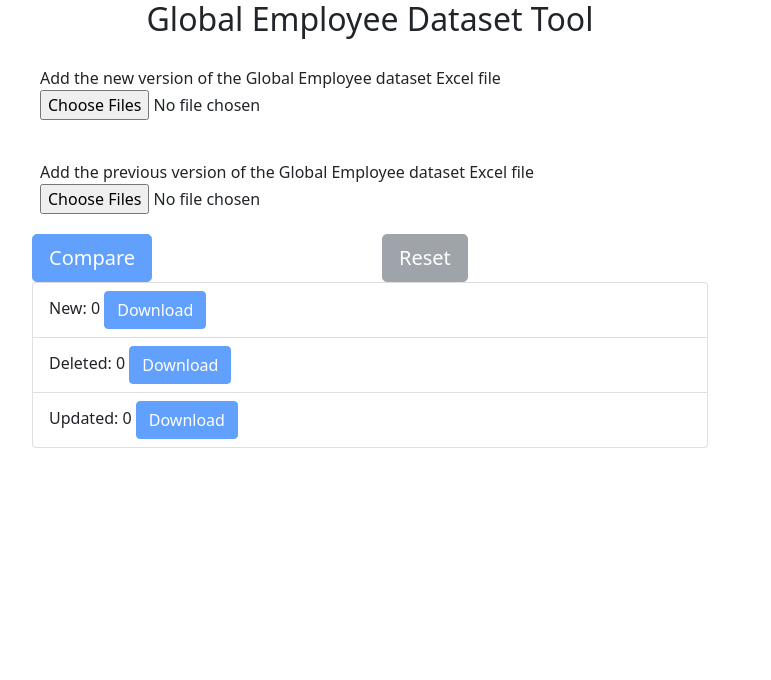
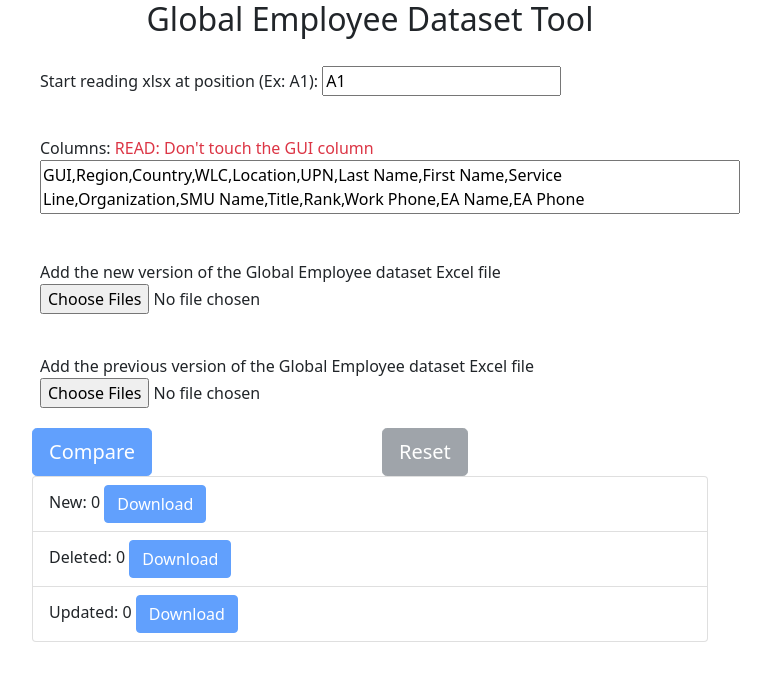
Before and after one commit to kaysinho/compare-xlsx, an Angular app: page / in a window 1280 px wide. Shown: the top 680 px of the page, without its empty margins (270-1041 px from the left). Built offline with nearby package versions, Linux system fonts and the light colour scheme.

Commit message:
feat: add change reading position & filter data by custom columns

```diff
--- a/src/app/app.component.html
+++ b/src/app/app.component.html
@@ -1,13 +1,33 @@
 <h2 class="text-center">Global Employee Dataset Tool</h2>
 
 <div class="container">
+  <div class="row">
+    <div class="form-group">
+      <span>Start reading xlsx at position (Ex: A1): </span>
+      <input [(ngModel)]="startAt" />
+    </div>
+  </div>
+  <div class="row">
+    <div class="form-group">
+      <span>Columns: </span>
+      <span class="text-danger">READ: Don't touch the GUI column</span>
+      <textarea class="input-columns" [(ngModel)]="customArray"></textarea>
+    </div>
+  </div>
   <form>
     <div class="row">
       <div class="form-group">
-        <label for="newFile">Add the new version of the Global Employee dataset Excel file</label>
-        <input type="file" class="form-control-file" multiple="false" (change)="onFileChange(NEW, $event)"
+        <label for="newFile"
+          >Add the new version of the Global Employee dataset Excel file</label
+        >
+        <input
+          type="file"
+          class="form-control-file"
+          multiple="false"
+          (change)="onFileChange(NEW, $event)"
           accept=".csv, application/vnd.openxmlformats-officedocument.spreadsheetml.sheet, application/vnd.ms-excel"
-          id="newFile" />
+          id="newFile"
+        />
         <div class="spinner-border" role="status" *ngIf="readingNewFile">
           <span class="sr-only"></span>
         </div>
@@ -16,11 +36,18 @@
 
     <div class="row">
       <div class="form-group">
-        <label for="previousFile">Add the previous version of the Global Employee dataset Excel
-          file</label>
-        <input type="file" class="form-control-file" multiple="false" (change)="onFileChange(OLD, $event)"
+        <label for="previousFile"
+          >Add the previous version of the Global Employee dataset Excel
+          file</label
+        >
+        <input
+          type="file"
+          class="form-control-file"
+          multiple="false"
+          (change)="onFileChange(OLD, $event)"
           accept=".csv, application/vnd.openxmlformats-officedocument.spreadsheetml.sheet, application/vnd.ms-excel"
-          id="previousFile" />
+          id="previousFile"
+        />
         <div class="spinner-border" role="status" *ngIf="readingPreviousFile">
           <span class="sr-only"></span>
         </div>
@@ -29,14 +56,26 @@
   </form>
   <div class="row">
     <div class="col-md-6">
-      <button type="button" class="btn btn-primary btn-lg mx-auto" (click)="compare()"
-        [disabled]="newFile.length < 1 || previousFile.length < 1">
+      <button
+        type="button"
+        class="btn btn-primary btn-lg mx-auto"
+        (click)="compare()"
+        [disabled]="
+          newFile.length < 1 ||
+          previousFile.length < 1 ||
+          !customArray.includes('GUI')
+        "
+      >
         Compare
       </button>
     </div>
     <div class="col-md-6">
-      <button [disabled]="newFile.length < 1 || previousFile < 1" type="button" class="btn btn-secondary btn-lg mx-auto"
-        (click)="reset()">
+      <button
+        [disabled]="newFile.length < 1 || previousFile < 1"
+        type="button"
+        class="btn btn-secondary btn-lg mx-auto"
+        (click)="reset()"
+      >
         Reset
       </button>
     </div>
@@ -45,32 +84,56 @@
   <ul class="list-group">
     <li class="list-group-item">
       New: {{ newRecords?.length }}
-      <button type="button" [disabled]="newRecords.length < 1" class="btn btn-primary mx-auto"
-        (click)="download('new')">
+      <button
+        type="button"
+        [disabled]="newRecords.length < 1"
+        class="btn btn-primary mx-auto"
+        (click)="download('new')"
+      >
         Download
       </button>
-      <div class="spinner-border" role="status" *ngIf="writing && newRecords.length == 0">
+      <div
+        class="spinner-border"
+        role="status"
+        *ngIf="writing && newRecords.length == 0"
+      >
         <span class="sr-only"></span>
       </div>
     </li>
     <li class="list-group-item">
       Deleted: {{ deletedRecords?.length }}
-      <button type="button" [disabled]="deletedRecords.length < 1" class="btn btn-primary mx-auto"
-        (click)="download('deleted')">
+      <button
+        type="button"
+        [disabled]="deletedRecords.length < 1"
+        class="btn btn-primary mx-auto"
+        (click)="download('deleted')"
+      >
         Download
       </button>
-      <div class="spinner-border" role="status" *ngIf="writing && deletedRecords.length == 0">
+      <div
+        class="spinner-border"
+        role="status"
+        *ngIf="writing && deletedRecords.length == 0"
+      >
         <span class="sr-only"></span>
       </div>
     </li>
     <li class="list-group-item">
       Updated: {{ editedRecords?.length }}
-      <button type="button" [disabled]="editedRecords.length < 1" class="btn btn-primary mx-auto"
-        (click)="download('updated')">
+      <button
+        type="button"
+        [disabled]="editedRecords.length < 1"
+        class="btn btn-primary mx-auto"
+        (click)="download('updated')"
+      >
         Download
       </button>
 
-      <div class="spinner-border" role="status" *ngIf="writing && editedRecords.length == 0">
+      <div
+        class="spinner-border"
+        role="status"
+        *ngIf="writing && editedRecords.length == 0"
+      >
         <span class="sr-only"></span>
       </div>
     </li>
--- a/src/app/app.component.scss
+++ b/src/app/app.component.scss
@@ -1,6 +1,10 @@
-.container{
-    max-width: 700px;
+.container {
+	max-width: 700px;
 }
-.form-group{
-    padding: 20px;
+.form-group {
+	padding: 20px;
 }
+.input-columns {
+	width: 700px;
+	resize: none;
+}
--- a/src/app/app.component.ts
+++ b/src/app/app.component.ts
@@ -7,18 +7,37 @@ import * as XLSX from 'xlsx';
   styleUrls: ['./app.component.scss'],
 })
 export class AppComponent {
+  readonly NEW = 'new';
+  readonly OLD = 'old';
+  startAt = 'A1';
   readingNewFile: boolean = false;
   readingPreviousFile: boolean = false;
   writing: boolean = false;
-  readonly NEW = 'new';
-  readonly OLD = 'old';
-  readonly startAt = 'A1';
   newFile: any = [];
   previousFile: any = [];
   updateEveryMS = 1000;
   newRecords: Array<any> = [];
   deletedRecords: Array<any> = [];
   editedRecords: Array<any> = [];
+  sheetName: string = '';
+  customArray = [
+    'GUI',
+    'Region',
+    'Country',
+    'WLC',
+    'Location',
+    'UPN',
+    'Last Name',
+    'First Name',
+    'Service Line',
+    'Organization',
+    'SMU Name',
+    'Title',
+    'Rank',
+    'Work Phone',
+    'EA Name',
+    'EA Phone',
+  ];
   constructor() {}
   onFileChange(status: string, ev: any) {
     status === this.NEW
@@ -31,14 +50,14 @@ export class AppComponent {
     reader.onload = (event) => {
       const data = reader.result;
       workBook = XLSX.read(data, { type: 'binary' });
-      const nameSheet = workBook.SheetNames[0]
-      const ref = workBook.Sheets[nameSheet]['!ref'];
+      this.sheetName = workBook.SheetNames[0];
+      const ref = workBook.Sheets[this.sheetName]['!ref'];
       const endAt = ref.split(':')[1];
       const range = `${this.startAt}:${endAt}`;
       jsonData = workBook.SheetNames.reduce((initial: any, name: any) => {
         const sheet = workBook.Sheets[name];
         initial[name] = XLSX.utils.sheet_to_json(sheet, { range });
-        return initial;
+        return this.filterByCustomColumns(initial[name]);
       }, {});
       if (status === this.NEW) {
         this.newFile = jsonData;
@@ -70,15 +89,23 @@ export class AppComponent {
         }
       };
       worker.postMessage({
-        newFile: this.newFile.Sheet1,
-        oldFile: this.previousFile.Sheet1,
+        newFile: this.newFile,
+        oldFile: this.previousFile,
       });
     } else {
       console.log('couldnt run');
     }
   }
   equals = (a: any, b: any): boolean => JSON.stringify(a) === JSON.stringify(b);
-
+  filterByCustomColumns = (sheet: any) =>
+    sheet.map((jsonData: any) =>
+      Object.keys(jsonData)
+        .filter((key) => this.customArray.includes(key))
+        .reduce((custom: any, key) => {
+          custom[key] = jsonData[key];
+          return custom;
+        }, {})
+    );
   download(type: string) {
     let fileName = '';
     let file: Array<any> = [];
@@ -102,7 +129,7 @@ export class AppComponent {
 
     /* generate workbook and add the worksheet */
     const wb: XLSX.WorkBook = XLSX.utils.book_new();
-    XLSX.utils.book_append_sheet(wb, ws, 'Sheet1');
+    XLSX.utils.book_append_sheet(wb, ws, this.sheetName);
 
     /* save to file */
     XLSX.writeFile(wb, fileName);
@@ -113,5 +140,6 @@ export class AppComponent {
     this.editedRecords = [];
     this.previousFile = [];
     this.newFile = [];
+    this.writing = false;
   }
 }
```
Also changed, not shown: src/app/app.module.ts (+5 -8 lines). Lines whose indentation alone changed are shown as unchanged.
